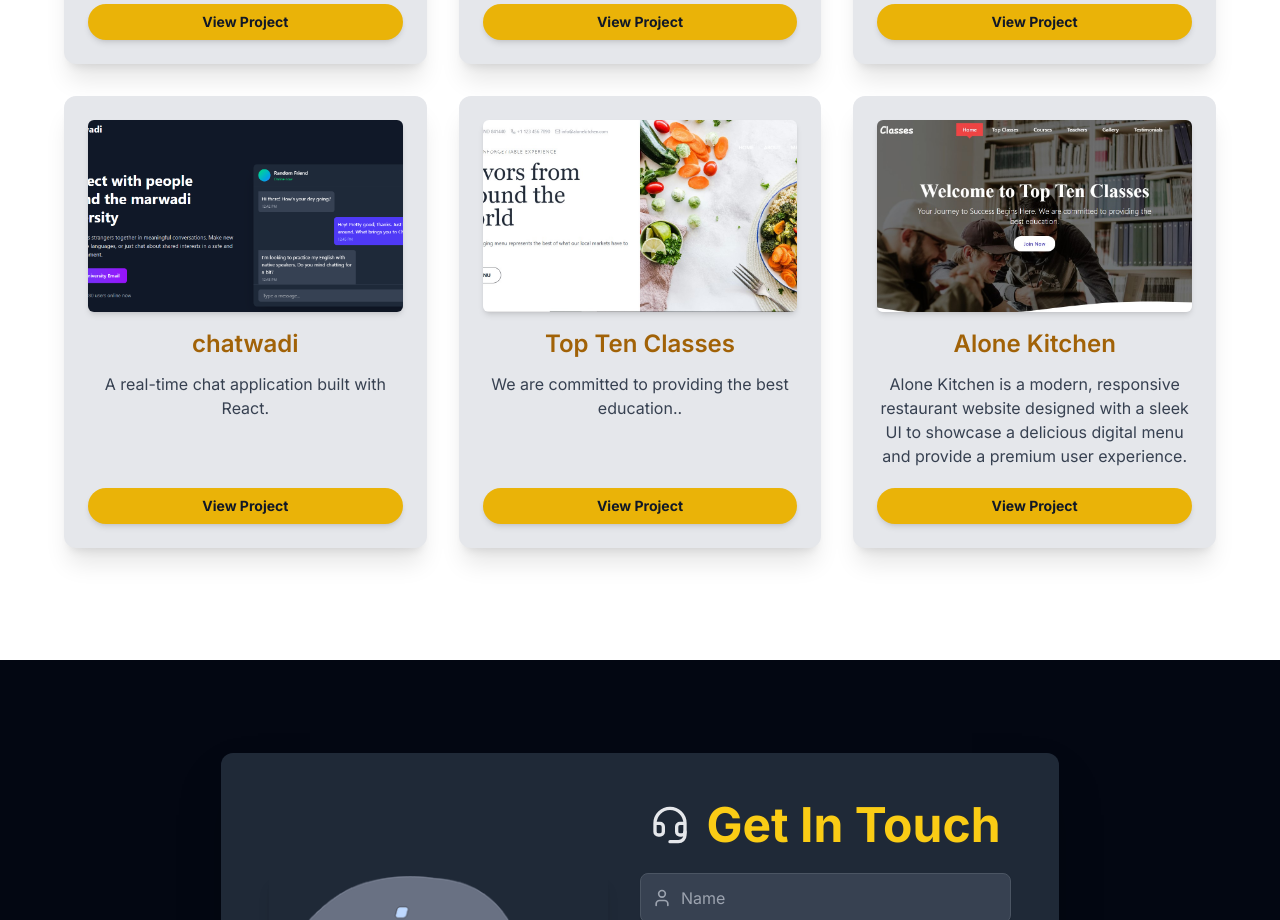
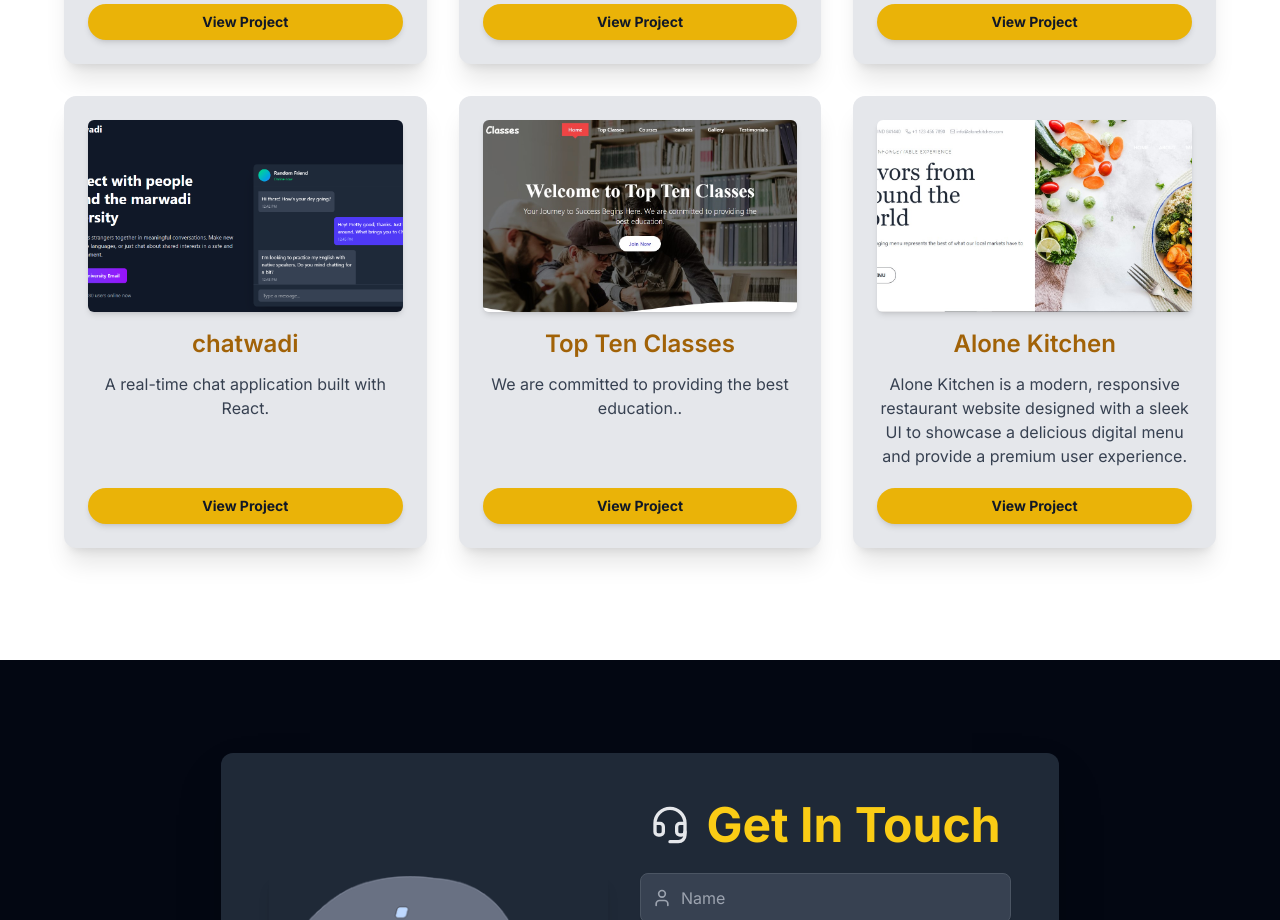
Before and after one commit to Alokkumar0012/My-portfolio, a React (Vite) app: page / in a window 1280 px wide. Shown: the part 3200-4120 px from the top of the page. Built offline with nearby package versions, Linux system fonts and the light colour scheme.

Commit message:
Projects.jsx

```diff
--- a/src/components/Projects.jsx
+++ b/src/components/Projects.jsx
@@ -113,14 +113,14 @@ const Projects = () => {
       title: "Top Ten Classes",
       description: "We are committed to providing the best education..",
       link: "https://top-ten-classes.vercel.app/",
-      image: "./images/f.jpg" // Apni image ka sahi path dein
+      image: "./images/e.jpg" // Apni image ka sahi path dein
     },
     {
       id: 6,
       title: "Alone Kitchen",
       description: "Alone Kitchen is a modern, responsive restaurant website designed with a sleek UI to showcase a delicious digital menu and provide a premium user experience.",
       link: "https://alone-kitchen.vercel.app/",
-      image: "./images/e.jpg" // Apni image ka sahi path dein
+      image: "./images/f.jpg" // Apni image ka sahi path dein
     },
   ];
 
```
